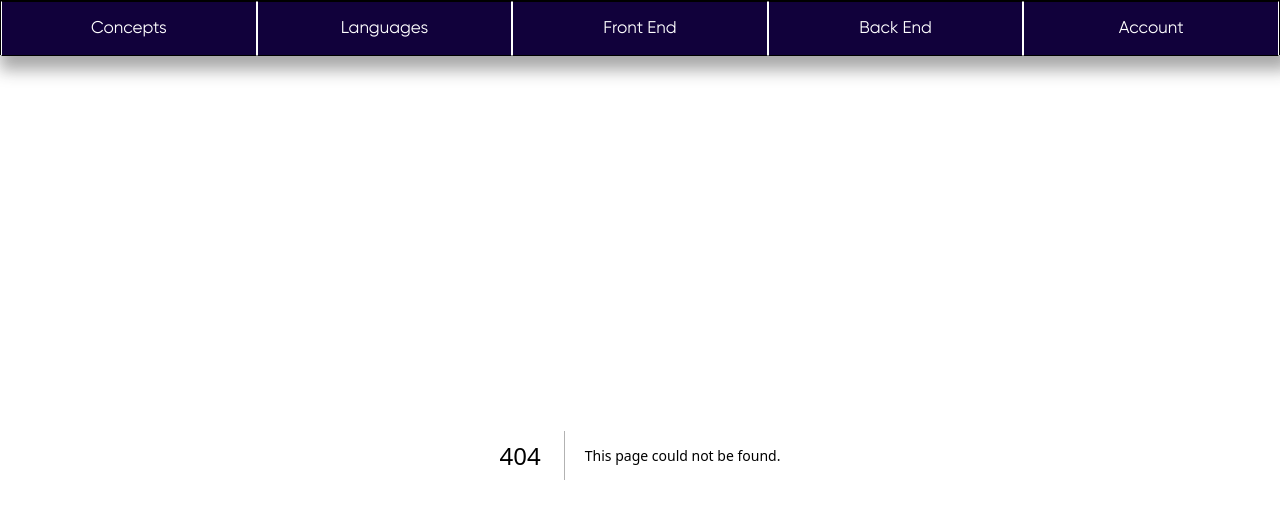
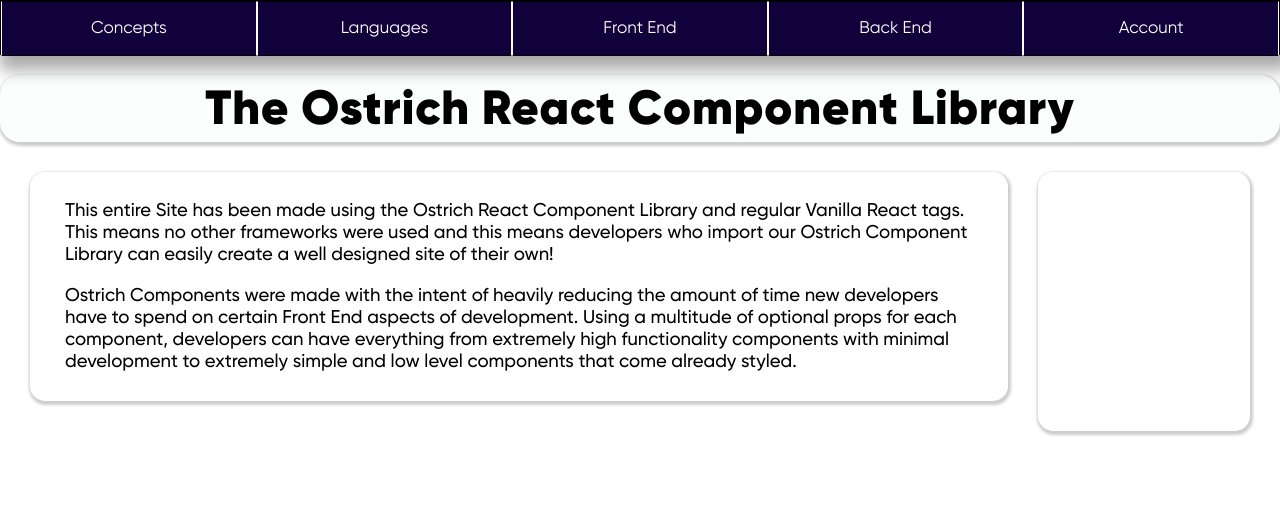
Before and after one commit to NLanese/the-codex, a Next.js app: page /showcases/projects/boardgameMaster_AI in a window 1280 px wide. Before the commit this address had no page. Shown: the top 518 px of the page. Built offline with nearby package versions, Linux system fonts and the light colour scheme.

Commit message:
Create boardgameMaster_AI.js

```diff
--- /dev/null
+++ b/pages/showcases/projects/boardgameMaster_AI.js
@@ -0,0 +1,48 @@
+// React
+import React, {useEffect, useState} from "react";
+
+// Recoil
+import { useRecoilState } from "recoil";
+import { tokenState, tabBarState, directoryDataState } from "../../../recoil/atoms";
+
+// Styles
+import Styles from "../../../styles/styles";
+
+// Ostrich
+import { OstCard } from "../../../OstrichComponents/Format/OstCard";
+import { OstrichDropDown } from "../../../OstrichComponents/Dropdown/OstrichDropDown";
+import { OstrichTabBar } from "../../../OstrichComponents/Tabs/OstrichTabBar";
+import { HeaderBar } from "../../../components/Global/headerBar";
+
+export default function BoardGameMasterAIProjectPage() {
+
+
+return (
+    <div style={{marginTop: 20}}>
+     <div style={Styles.Fonts.pageTitle}>The Ostrich React Component Library</div>
+     <div style={{display: 'flex', flexDirection: 'row'}}>
+        <OstCard style={{margin: "30px", flex: 10}}>
+            <div style={Styles.Sections.lessonContent}>
+                <p style={Styles.Fonts.basic}>
+                This entire Site has been made using the Ostrich React Component Library and regular Vanilla React tags.
+                This means no other frameworks were used and this means developers who import our Ostrich Component Library can easily create a well designed site
+                of their own!
+                </p>
+
+                <p style={Styles.Fonts.basic}>
+                Ostrich Components were made with the intent of heavily reducing the amount of time new developers have to spend on certain Front End aspects of development.
+                Using a multitude of optional props for each component, developers can have everything from extremely high functionality components with minimal development to extremely simple and low level components that come already styled.
+                </p>
+            </div>
+
+        </OstCard>
+
+
+        {/* Side Menu */}
+        <OstCard style={{marginTop: 30, marginRight: 30, flex: 2}}>
+
+        </OstCard>
+     </div>
+    </div>
+  );
+}
```
